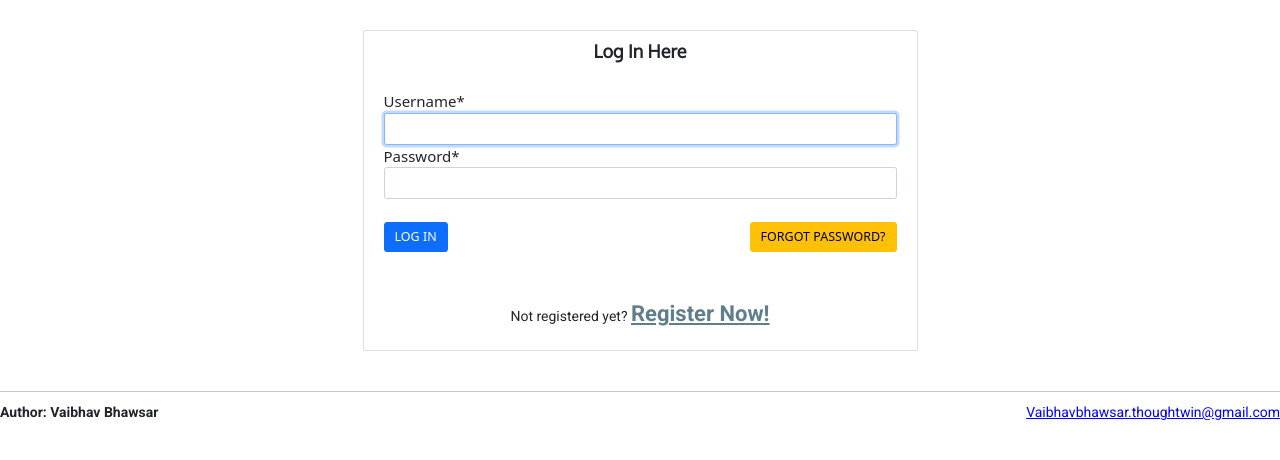
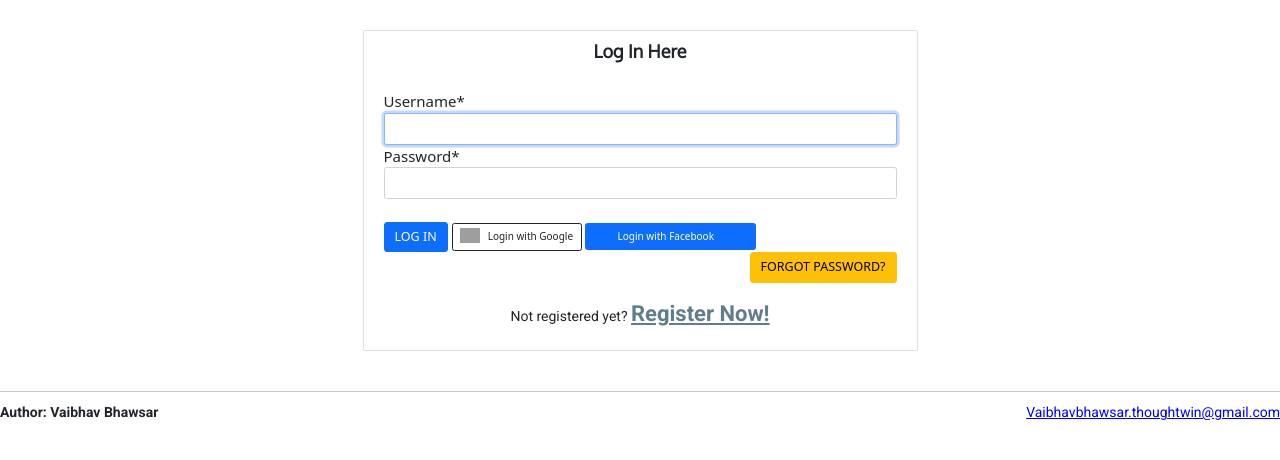
Before and after one commit to vaibhavbhwsr/mysite, a Django app: page /accounts/login/ in a window 1280 px wide. Shown: the part 80-540 px from the top of the page. Run offline with Django 3.2, Linux system fonts and the light colour scheme; some libraries are stand-ins or nearby versions; some web fonts are replaced; grey boxes are pictures that could not be loaded.

Commit message:
added button with html bootstrap and css for google and facebook

```diff
--- a/mysite/static/css/style.css
+++ b/mysite/static/css/style.css
@@ -70,3 +70,30 @@ span.step-links {
     font-size: 2rem;
   }
 }
+
+.fb {
+  background-color: #3B5998;
+  color: white;
+}
+/*  width: 33%;
+  padding: 6px;
+  border: none;
+  border-radius: 4px;
+  opacity: 0.85;
+  display: inline-block;
+  font-size: 13px;
+  line-height: 20px;
+  text-decoration: none; /* remove underline from anchors
+}*/*/
+/*.btn {
+  width: 100%;
+  padding: 12px;
+  border: none;
+  border-radius: 4px;
+  margin: 5px 0;
+  opacity: 0.85;
+  display: inline-block;
+  font-size: 20px;
+  line-height: 20px;
+  text-decoration: none; /* remove underline from anchors
+}*/*/
--- a/mysite/templates/registration/login.html
+++ b/mysite/templates/registration/login.html
@@ -19,6 +19,11 @@
                         <div class="form-group page-button">
                             <button class="btn btn-lg btn-primary btn-block text-uppercase" type="submit">Log In
                             </button>
+                            <a class="btn btn-outline-dark" href="/users/googleauth" role="button" style="text-transform:none">
+                                <img width="20px" style="margin-bottom:3px; margin-right:5px" alt="Google sign-in" src="https://upload.wikimedia.org/wikipedia/commons/thumb/5/53/Google_%22G%22_Logo.svg/512px-Google_%22G%22_Logo.svg.png" />
+                                Login with Google
+                            </a>
+                            <a href="#" class="col-lg-4 py-2 btn btn-primary facebook"> <span>Login with Facebook</span> <i class="fa fa-facebook"></i> </a>
                             <a class="btn btn-lg btn-warning btn-block text-uppercase float-end" href="{% url 'password_reset' %}">Forgot Password?
                             </a>
                         </div>
```
